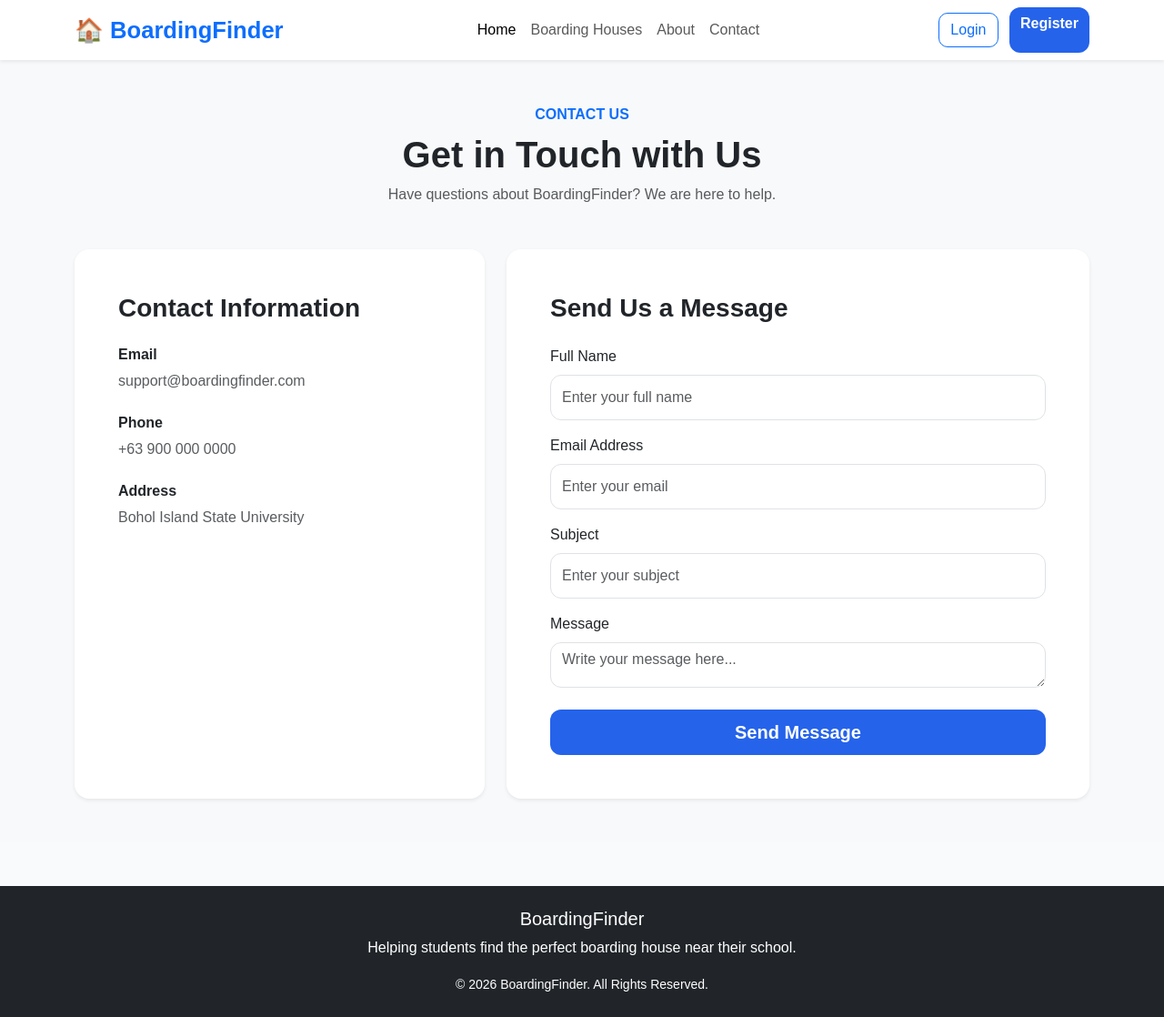
After one commit to joiakimbitol-jpg/boardingBISU, a Django app: template Frontend/templates/contact/contact.html in a window 1280 px wide. The commit adds this page. Shown: the whole page at 91% size. Run offline with Django 5.2, Linux system fonts and the light colour scheme; the template is opened without the code that fills it, so the values that code supplies are empty.

Commit message:
nagtarong sa landing page

````diff
--- a/Backend/apps/boarding/urls.py
+++ b/Backend/apps/boarding/urls.py
@@ -1,6 +1,10 @@
 from django.urls import path
+from . import views
+
 
 app_name = "boarding"
 
+
 urlpatterns = [
+    path("", views.boarding_houses, name="boarding_houses"),
 ]
--- a/Backend/apps/boarding/views.py
+++ b/Backend/apps/boarding/views.py
@@ -1,5 +1,5 @@
 from django.shortcuts import render
 
 
-def login_view(request):
-    return render(request, "accounts/login.html")
+def boarding_houses(request):
+    return render(request, "boarding/boarding_houses.html")
--- a/Backend/config/views.py
+++ b/Backend/config/views.py
@@ -3,3 +3,9 @@ from django.shortcuts import render
 
 def home(request):
     return render(request, 'home/home.html')
+
+def about(request):
+    return render(request, "about/about.html")
+
+def contact(request):
+    return render(request, "contact/contact.html")
--- /dev/null
+++ b/Frontend/templates/contact/contact.html
@@ -0,0 +1,154 @@
+{% extends 'layouts/base.html' %}
+
+{% block title %}Contact Us{% endblock %}
+
+{% block content %}
+
+<section class="py-5 bg-light">
+    <div class="container">
+
+        <!-- Header -->
+        <div class="text-center mb-5">
+            <p class="text-primary fw-semibold mb-2">
+                CONTACT US
+            </p>
+
+            <h1 class="fw-bold">
+                Get in Touch with Us
+            </h1>
+
+            <p class="text-muted">
+                Have questions about BoardingFinder?
+                We are here to help.
+            </p>
+        </div>
+
+        <div class="row g-4">
+
+            <!-- Contact Information -->
+            <div class="col-lg-5">
+                <div class="card border-0 shadow-sm rounded-4 h-100">
+                    <div class="card-body p-4 p-lg-5">
+
+                        <h3 class="fw-bold mb-4">
+                            Contact Information
+                        </h3>
+
+                        <div class="mb-4">
+                            <h6 class="fw-bold">Email</h6>
+                            <p class="text-muted mb-0">
+                                support@boardingfinder.com
+                            </p>
+                        </div>
+
+                        <div class="mb-4">
+                            <h6 class="fw-bold">Phone</h6>
+                            <p class="text-muted mb-0">
+                                +63 900 000 0000
+                            </p>
+                        </div>
+
+                        <div>
+                            <h6 class="fw-bold">Address</h6>
+                            <p class="text-muted mb-0">
+                                Bohol Island State University
+                            </p>
+                        </div>
+
+                    </div>
+                </div>
+            </div>
+
+            <!-- Contact Form -->
+            <div class="col-lg-7">
+                <div class="card border-0 shadow-sm rounded-4">
+                    <div class="card-body p-4 p-lg-5">
+
+                        <h3 class="fw-bold mb-4">
+                            Send Us a Message
+                        </h3>
+
+                        <form method="POST">
+                            {% csrf_token %}
+
+                            <div class="mb-3">
+                                <label for="name" class="form-label">
+                                    Full Name
+                                </label>
+
+                                <input
+                                    type="text"
+                                    id="name"
+                                    name="name"
+                                    class="form-control"
+                                    placeholder="Enter your full name"
+                                    required
+                                >
+                            </div>
+
+                            <div class="mb-3">
+                                <label for="email" class="form-label">
+                                    Email Address
+                                </label>
+
+                                <input
+                                    type="email"
+                                    id="email"
+                                    name="email"
+                                    class="form-control"
+                                    placeholder="Enter your email"
+                                    required
+                                >
+                            </div>
+
+                            <div class="mb-3">
+                                <label for="subject" class="form-label">
+                                    Subject
+                                </label>
+
+                                <input
+                                    type="text"
+                                    id="subject"
+                                    name="subject"
+                                    class="form-control"
+                                    placeholder="Enter your subject"
+                                    required
+                                >
+                            </div>
+
+                            <div class="mb-4">
+                                <label for="message" class="form-label">
+                                    Message
+                                </label>
+
+                                <textarea
+                                    id="message"
+                                    name="message"
+                                    class="form-control"
+                                    rows="5"
+                                    placeholder="Write your message here..."
+                                    required
+                                ></textarea>
+                            </div>
+
+                            <div class="d-grid">
+                                <button
+                                    type="submit"
+                                    class="btn btn-primary btn-lg"
+                                >
+                                    Send Message
+                                </button>
+                            </div>
+
+                        </form>
+
+                    </div>
+                </div>
+            </div>
+
+        </div>
+
+    </div>
+</section>
+
+{% endblock %}
--- a/Frontend/templates/dashboard/student_dashboard.html
+++ b/Frontend/templates/dashboard/student_dashboard.html
@@ -9,7 +9,7 @@
 <section class="py-5 bg-light">
     <div class="container">
 
-```
+
     <div class="row align-items-center">
 
         <!-- Welcome Text -->
--- a/Frontend/templates/includes/navbar.html
+++ b/Frontend/templates/includes/navbar.html
@@ -29,15 +29,15 @@
                 </li>
 
                 <li class="nav-item">
-                    <a class="nav-link" href="#">Boarding Houses</a>
+                    <a class="nav-link" href="{% url 'boarding:boarding_houses' %}">Boarding Houses</a>
                 </li>
 
                 <li class="nav-item">
-                    <a class="nav-link" href="#">About</a>
+                    <a class="nav-link" href="{% url 'about' %}">About</a>
                 </li>
 
                 <li class="nav-item">
-                    <a class="nav-link" href="#">Contact</a>
+                    <a class="nav-link" href="{% url 'contact' %}">Contact</a>
                 </li>
 
             </ul>
````
Also changed, not shown: Backend/config/urls.py (+8 -0 lines), Frontend/templates/about/about.html (added, +80 -0 lines), Frontend/templates/boarding/boarding_houses.html (added, +55 -0 lines).
